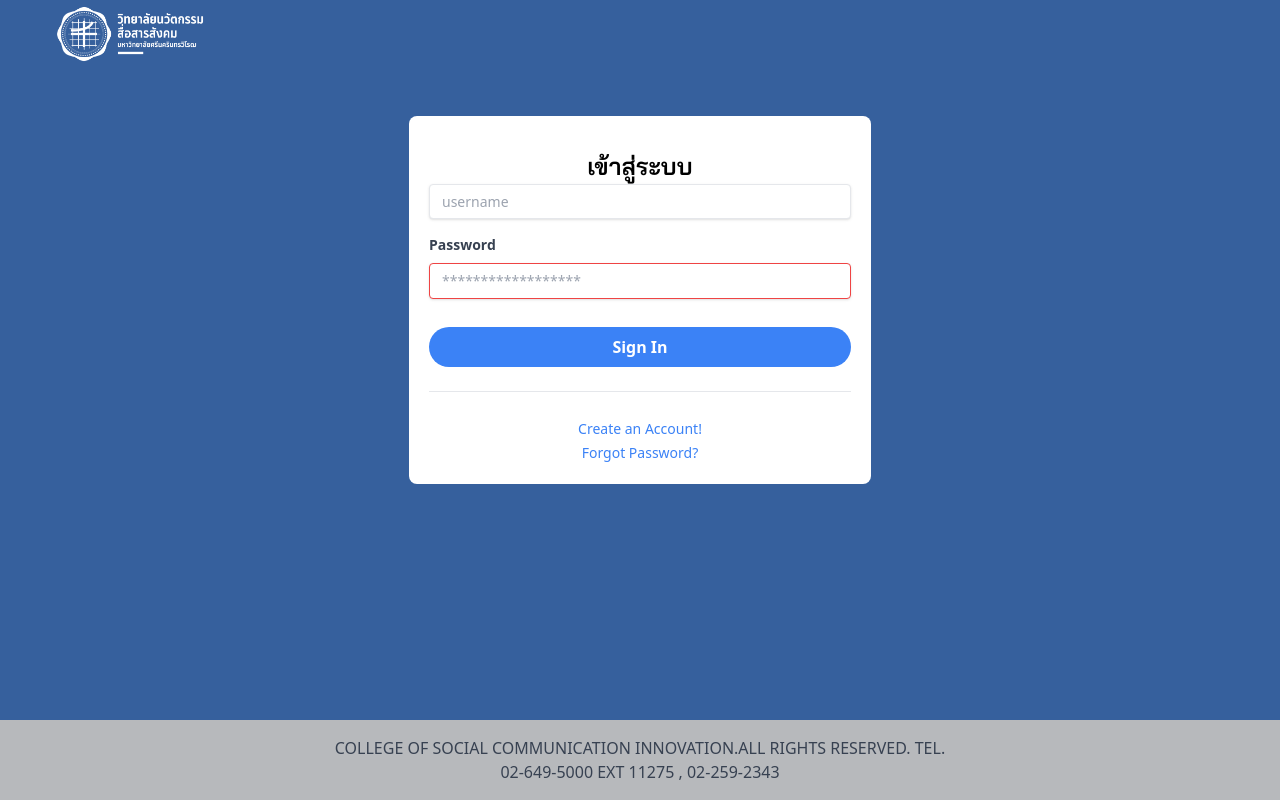
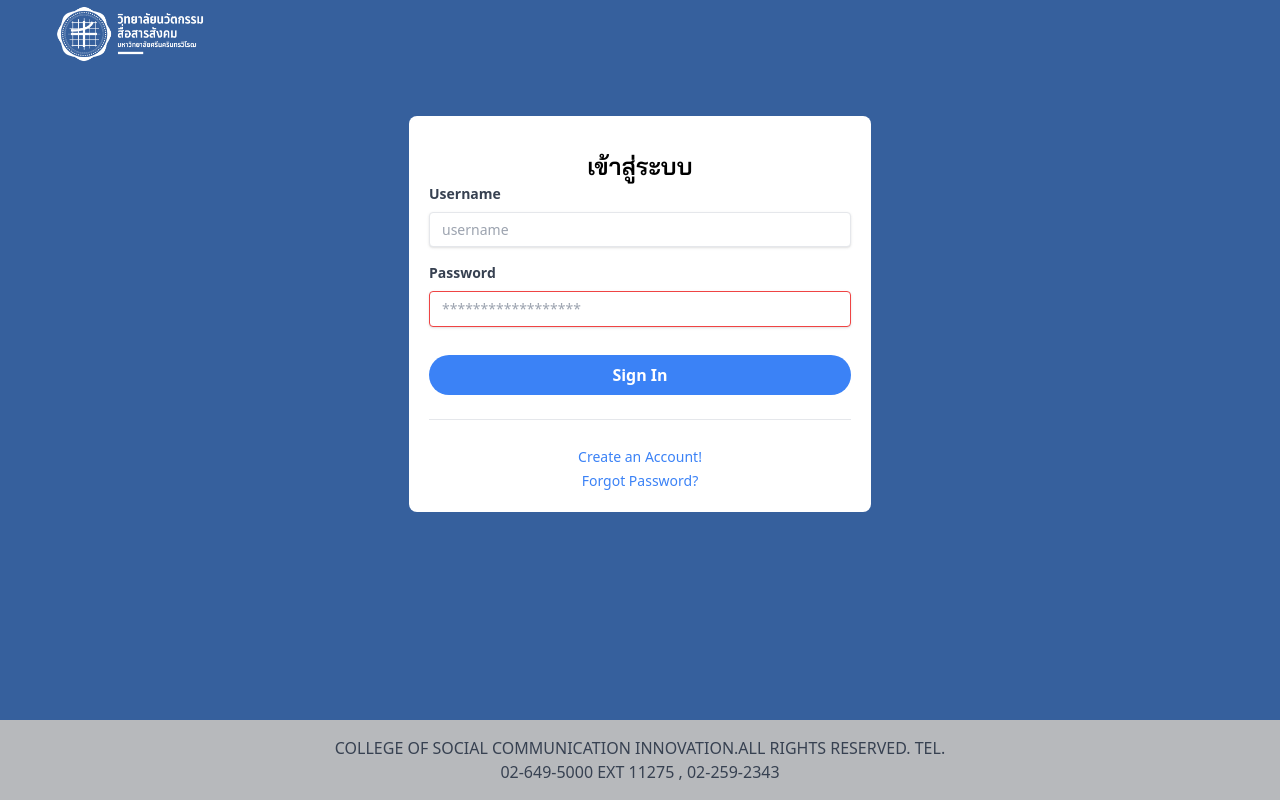
Before and after one commit to supahkarnL/cosci-education, a React (Vite) app: page /login in a window 1280 px wide. Built offline with nearby package versions, Linux system fonts and the light colour scheme; no server answers; what chartjs-plugin-datalabels would draw is missing.

Commit message:
last commit

```diff
--- a/src/components/Login.jsx
+++ b/src/components/Login.jsx
@@ -63,6 +63,12 @@
             <h3 className="pt-4 text-2xl text-center">เข้าสู่ระบบ</h3>
 
             <div className="mb-4">
+              <label
+                className="block mb-2 text-sm font-bold text-gray-700"
+                htmlFor="username"
+              >
+                Username
+              </label>
               <input
                 className="w-full px-3 py-2 text-sm leading-tight text-gray-700 border rounded shadow appearance-none focus:outline-none focus:border-blue-600 focus:shadow-outline"
                 id="username"
```
